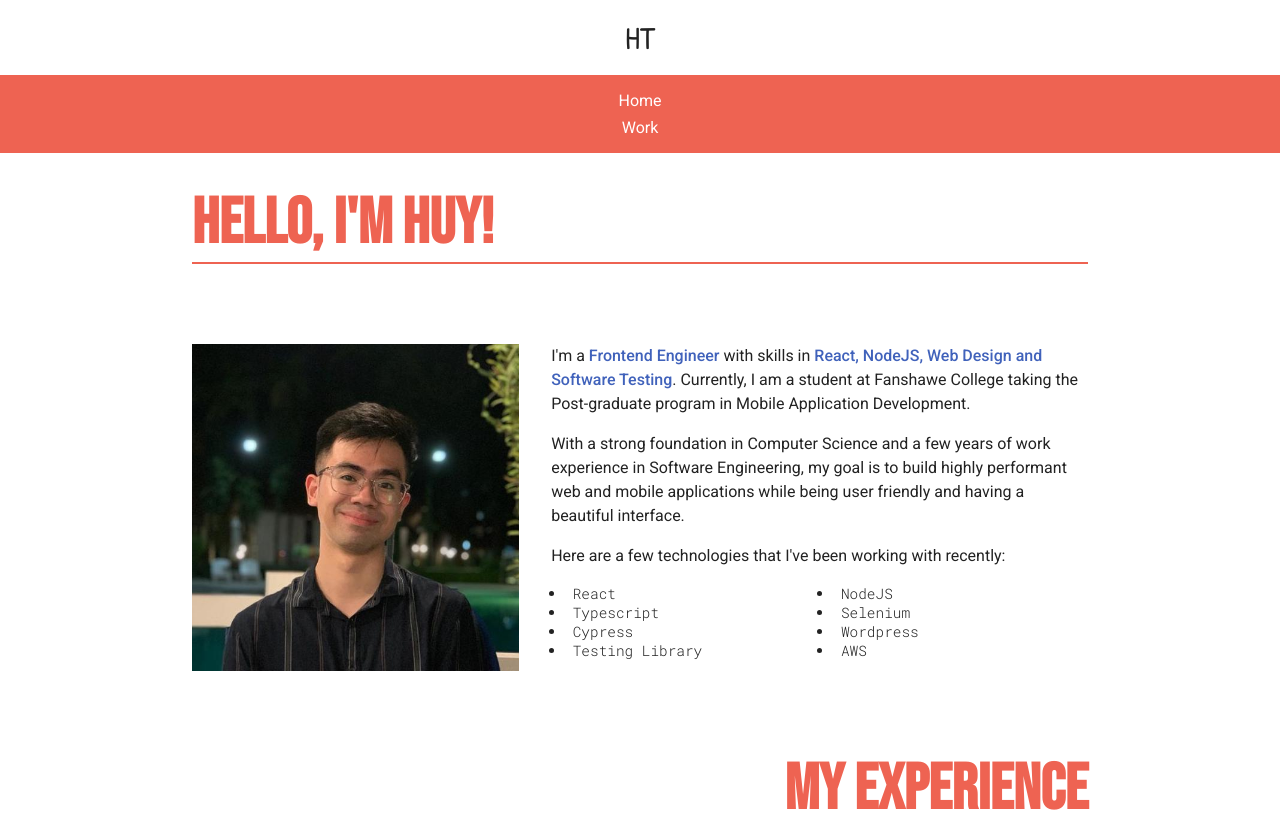
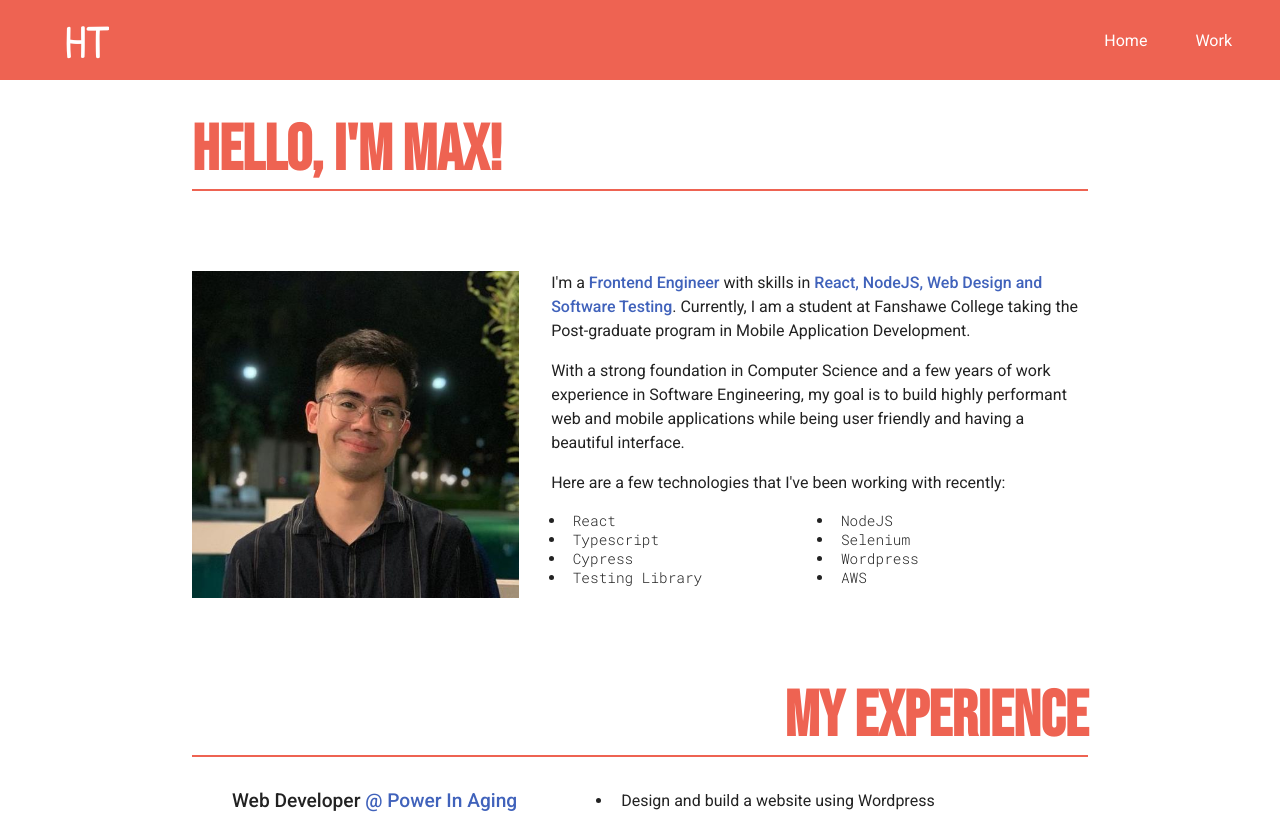
Before and after one commit to max172-hqt/max172-hqt.github.io, a Next.js app: page / in a window 1280 px wide. Shown: the top 814 px of the page. Built offline with nearby package versions, Linux system fonts and the light colour scheme.

Commit message:
feat: Expand nav tab

```diff
--- a/components/Introduction/IntroSection.tsx
+++ b/components/Introduction/IntroSection.tsx
@@ -5,10 +5,10 @@ import profilePic from "../../public/Personal Avatar.jpeg";
 export default function IntroSection() {
   return (
     <section className={styles.introBanner}>
-      <h2 className={styles.introText}>Hello, I&apos;m Huy!</h2>
+      <h2 className={styles.introText}>Hello, I&apos;m Max!</h2>
       <div className={styles.container}>
         <div className={styles.avatar}>
-          <Image src={profilePic} alt="" />
+          <Image src={profilePic} alt="Picture of Max" />
         </div>
         <div className={styles.content}>
           <p>
--- a/components/Navigation/Navbar.module.css
+++ b/components/Navigation/Navbar.module.css
@@ -1,16 +1,14 @@
 /* Logo */
 .logo {
-    position: relative;
-    font-family: 'Patrick Hand', cursive;
-    margin-top: 0.5em;
-    font-size: 2em;
+  font-family: "Patrick Hand", cursive;
+  font-size: 3em;
   transition: all 200ms;
-    top: 0px;
+  margin-left: 1rem;
 }
 
 .logo a {
   text-decoration: none;
-    color: var(--dark-color);
+  color: var(--white-color);
 }
 
 .logo:hover {
@@ -18,32 +16,76 @@
   transform: scale(1.2);
 }
 
-/* Navigation styles */
 .nav {
+  background-color: var(--theme-color);
+  height: 80px;
+  width: 100%;
   display: flex;
-    flex: 0 0 100%;
-    flex-direction: column;
   align-items: center;
-    gap: 1em;
+  position: relative;
 }
 
-.nav ul {
+.menuButton {
+  margin-left: auto;
+  border: 0;
+  height: 50px;
+  width: 50px;
+  padding: 0.5rem;
   background-color: var(--theme-color);
+  color: var(--white-color);
+  transition: scale 0.2s ease-in-out;
+}
+
+.menu {
+  display: none;
+  position: absolute;
+  top: 80px;
+  left: 0;
+  flex-direction: column;
+  background-color: var(--theme-color);
+  width: 100%;
+  height: calc(100vh - 80px);
+  border-top: 1px solid var(--white-color);
+}
+
+.expanded {
   display: flex;
-    flex-direction: column;
-    justify-content: center;
-    align-items: center;
-    padding: 1em;
-    margin: 0;
-    gap: 0.5em;
-    align-self: stretch;
 }
 
 .menu li {
   list-style: none;
+  text-align: center;
+  padding: 1.5rem 0;
+}
+
+.menu li:hover {
+  background-color: var(--secondary-color);
 }
 
 .menu li a {
   text-decoration: none;
   color: var(--white-color);
 }
+
+@media screen and (min-width: 768px) {
+  .nav ul {
+    display: flex;
+    position: relative;
+    justify-content: flex-end;
+    align-items: center;
+    margin-left: auto;
+    top: 0;
+    height: 80px;
+    flex-direction: row;
+    gap: 3em;
+    border: none;
+  }
+
+  .nav {
+    padding: 0.5em 3em;
+  }
+
+  .menuButton {
+    display: none;
+  }
+}
--- a/components/Navigation/navbar.tsx
+++ b/components/Navigation/navbar.tsx
@@ -1,14 +1,26 @@
-import Link from 'next/link';
-import styles from './Navbar.module.css';
+import Link from "next/link";
+import styles from "./Navbar.module.css";
+import Menu from "@mui/icons-material/Menu";
+import { useState } from "react";
 
 export default function Navbar() {
+  const [isNavExpanded, setNavExpanded] = useState(false);
+
   return (
     <header>
       <nav className={styles.nav}>
         <div className={styles.logo}>
           <Link href="/">HT</Link>
         </div>
-        <ul className={styles.menu}>
+        <button
+          className={styles.menuButton}
+          onClick={() => setNavExpanded(!isNavExpanded)}
+        >
+          <Menu />
+        </button>
+        <ul
+          className={`${styles.menu} ${isNavExpanded ? styles.expanded : ""}`}
+        >
           <li>
             <Link href="/">Home</Link>
           </li>
```
Lines whose indentation alone changed are shown as unchanged.
